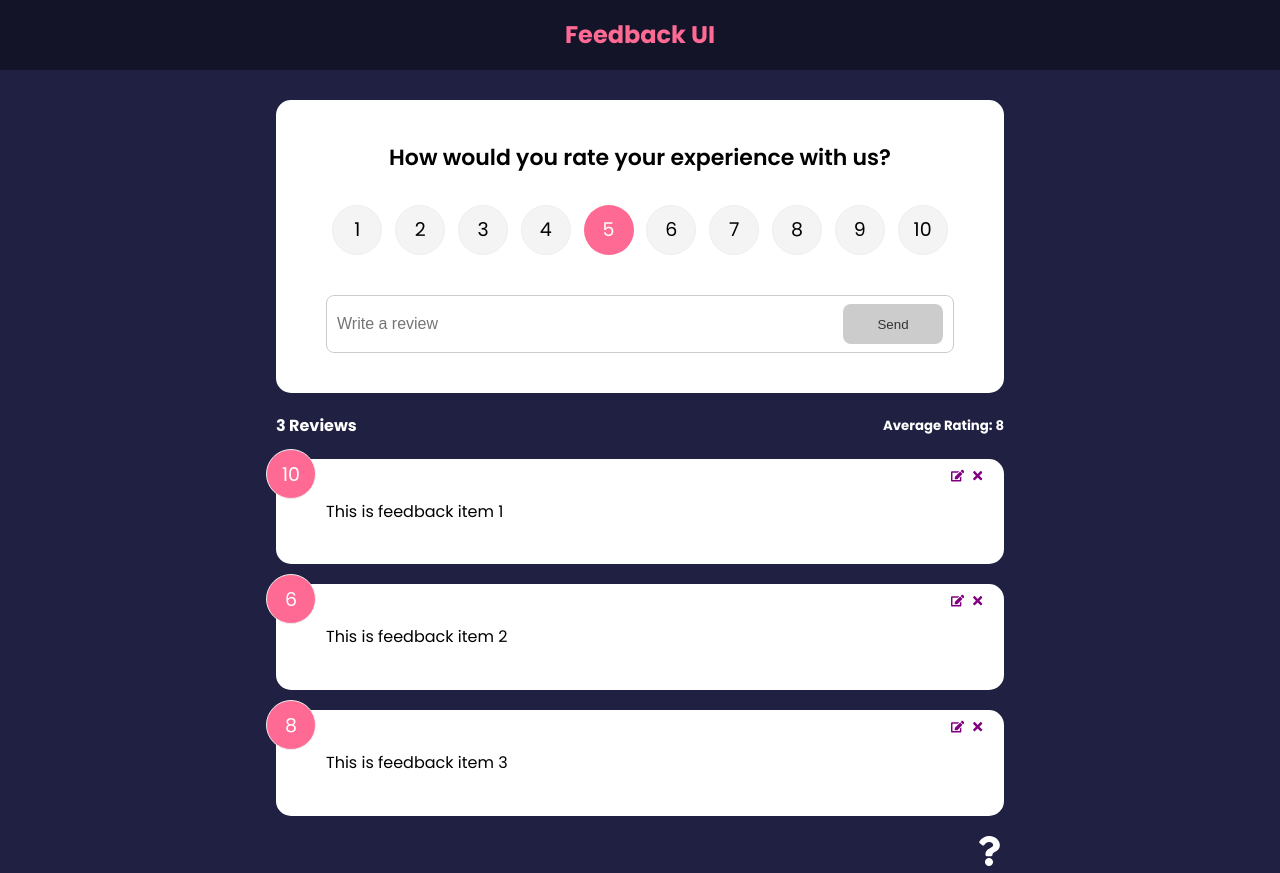
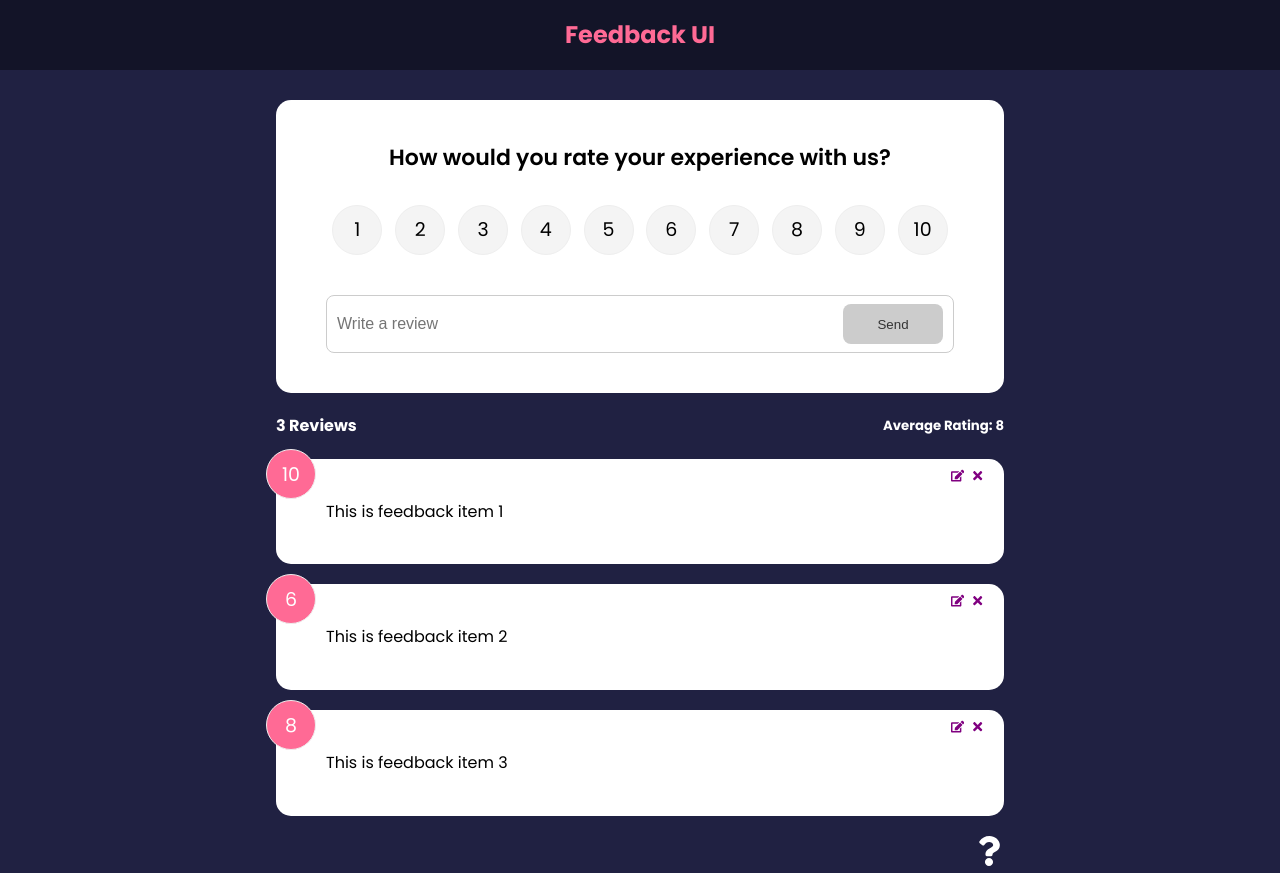
Before and after one commit to bruhu/feedback-app, a React (Create React App) app: page / in a window 1280 px wide. Built offline with nearby package versions, Linux system fonts and the light colour scheme.

Commit message:
fixed syntax error, click on edit comment displays the rating of the item

```diff
--- a/src/components/FeedbackForm.jsx
+++ b/src/components/FeedbackForm.jsx
@@ -15,7 +15,7 @@ function FeedbackForm({handleAdd}) {
 
   useEffect(() => {
     if(feedbackEdit.edit === true) {
-      setBtnDisabled = false
+      setBtnDisabled(false)
       setText(feedbackEdit.item.text)
       setRating(feedbackEdit.item.rating)
     }
--- a/src/components/RatingSelect.jsx
+++ b/src/components/RatingSelect.jsx
@@ -1,9 +1,13 @@
-import { useState, useContext } from 'react'
+import { useState, useContext, useEffect } from 'react'
 import FeedbackContext from '../context/FeedbackContext'
 
 function RatingSelect({select}) {
   const [selected, setSelected] = useState(5)
   const { feedbackEdit } = useContext(FeedbackContext)
+
+  useEffect(() => {
+    setSelected(feedbackEdit.item.rating)
+  }, [feedbackEdit])
 
   const handleChange = (e) => {
     setSelected(+e.currentTarget.value)
```
